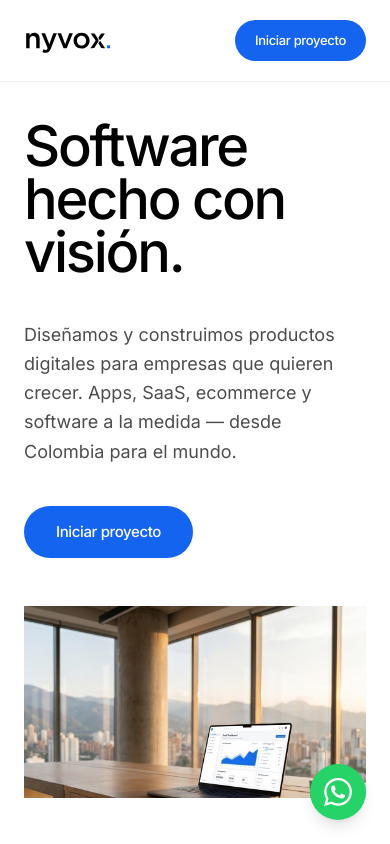
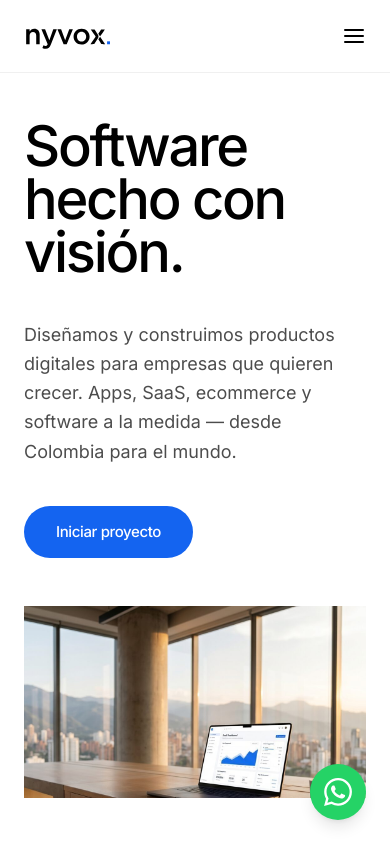
Before and after one commit to Osvaldmtz/nyvox, a Next.js app: page / in a window 390 px wide. Shown: the top 844 px of the page. Built offline with nearby package versions, Linux system fonts and the light colour scheme.

Commit message:
feat: mobile menu hamburguesa

```diff
--- a/components/Header.tsx
+++ b/components/Header.tsx
@@ -2,12 +2,20 @@
 
 import { Logo } from "@/components/ui/Logo";
 import {
+  AnimatePresence,
   motion,
   useMotionValueEvent,
   useScroll,
 } from "framer-motion";
 import Link from "next/link";
-import { useRef, useState } from "react";
+import {
+  useCallback,
+  useEffect,
+  useId,
+  useRef,
+  useState,
+} from "react";
+import { createPortal } from "react-dom";
 
 const easeEditorial = [0.22, 1, 0.36, 1] as const;
 
@@ -18,11 +26,104 @@ const links = [
   { href: "#proceso", label: "Proceso" },
   { href: "#nosotros", label: "Nosotros" },
   { href: "#contacto", label: "Contacto" },
-];
+] as const;
+
+const overlayMotion = {
+  initial: { opacity: 0, scale: 0.95 },
+  animate: { opacity: 1, scale: 1 },
+  exit: { opacity: 0, scale: 0.95 },
+  transition: { duration: 0.28, ease: easeEditorial },
+} as const;
+
+const linkListVariants = {
+  hidden: {},
+  visible: {
+    transition: { staggerChildren: 0.05, delayChildren: 0.06 },
+  },
+} as const;
+
+const linkItemVariants = {
+  hidden: { opacity: 0, y: 16 },
+  visible: {
+    opacity: 1,
+    y: 0,
+    transition: { duration: 0.32, ease: easeEditorial },
+  },
+} as const;
+
+function HamburgerIcon() {
+  return (
+    <svg
+      width="24"
+      height="24"
+      viewBox="0 0 24 24"
+      fill="none"
+      xmlns="http://www.w3.org/2000/svg"
+      aria-hidden
+      className="text-black"
+    >
+      <line
+        x1="3"
+        y1="6"
+        x2="21"
+        y2="6"
+        stroke="currentColor"
+        strokeWidth="2"
+        strokeLinecap="round"
+      />
+      <line
+        x1="3"
+        y1="12"
+        x2="21"
+        y2="12"
+        stroke="currentColor"
+        strokeWidth="2"
+        strokeLinecap="round"
+      />
+      <line
+        x1="3"
+        y1="18"
+        x2="21"
+        y2="18"
+        stroke="currentColor"
+        strokeWidth="2"
+        strokeLinecap="round"
+      />
+    </svg>
+  );
+}
+
+function CloseIcon() {
+  return (
+    <svg
+      width="24"
+      height="24"
+      viewBox="0 0 24 24"
+      fill="none"
+      xmlns="http://www.w3.org/2000/svg"
+      aria-hidden
+      className="text-black"
+    >
+      <path
+        d="M6 6l12 12M18 6L6 18"
+        stroke="currentColor"
+        strokeWidth="2"
+        strokeLinecap="round"
+      />
+    </svg>
+  );
+}
 
 export function Header() {
+  const dialogId = useId();
+  const titleId = `${dialogId}-title`;
+  const closeButtonRef = useRef<HTMLButtonElement>(null);
+  const dialogRef = useRef<HTMLDivElement>(null);
+
   const { scrollY } = useScroll();
   const [hidden, setHidden] = useState(false);
+  const [menuOpen, setMenuOpen] = useState(false);
+  const [mounted, setMounted] = useState(false);
   const lastY = useRef(0);
 
   useMotionValueEvent(scrollY, "change", (latest) => {
@@ -35,7 +136,144 @@ export function Header() {
     lastY.current = latest;
   });
 
+  useEffect(() => {
+    setMounted(true);
+  }, []);
+
+  useEffect(() => {
+    if (!menuOpen) return;
+    const previousOverflow = document.body.style.overflow;
+    document.body.style.overflow = "hidden";
+    return () => {
+      document.body.style.overflow = previousOverflow;
+    };
+  }, [menuOpen]);
+
+  useEffect(() => {
+    if (!menuOpen) return;
+
+    const onKeyDown = (e: KeyboardEvent) => {
+      if (e.key === "Escape") {
+        setMenuOpen(false);
+      }
+    };
+
+    window.addEventListener("keydown", onKeyDown);
+    return () => window.removeEventListener("keydown", onKeyDown);
+  }, [menuOpen]);
+
+  useEffect(() => {
+    if (!menuOpen || !dialogRef.current) return;
+
+    const root = dialogRef.current;
+    const selector =
+      'a[href]:not([tabindex="-1"]), button:not([disabled]):not([tabindex="-1"])';
+
+    const getFocusables = (): HTMLElement[] =>
+      Array.from(root.querySelectorAll<HTMLElement>(selector));
+
+    const focusTimeout = window.setTimeout(() => {
+      closeButtonRef.current?.focus();
+    }, 0);
+
+    const handleTab = (e: KeyboardEvent) => {
+      if (e.key !== "Tab") return;
+      const focusables = getFocusables();
+      if (focusables.length === 0) return;
+
+      const first = focusables[0];
+      const last = focusables[focusables.length - 1];
+
+      if (e.shiftKey) {
+        if (document.activeElement === first) {
+          e.preventDefault();
+          last.focus();
+        }
+      } else if (document.activeElement === last) {
+        e.preventDefault();
+        first.focus();
+      }
+    };
+
+    root.addEventListener("keydown", handleTab);
+    return () => {
+      window.clearTimeout(focusTimeout);
+      root.removeEventListener("keydown", handleTab);
+    };
+  }, [menuOpen]);
+
+  const closeMenu = useCallback(() => setMenuOpen(false), []);
+
+  const mobileMenu =
+    mounted &&
+    createPortal(
+      <AnimatePresence>
+        {menuOpen ? (
+          <motion.div
+            key="mobile-menu-overlay"
+            ref={dialogRef}
+            id={dialogId}
+            role="dialog"
+            aria-modal="true"
+            aria-labelledby={titleId}
+            {...overlayMotion}
+            className="fixed inset-0 z-50 flex flex-col bg-white md:hidden"
+          >
+            <h2 id={titleId} className="sr-only">
+              Menú de navegación
+            </h2>
+
+            <div className="flex shrink-0 justify-end px-6 pb-2 pt-6 md:px-10">
+              <button
+                ref={closeButtonRef}
+                type="button"
+                onClick={closeMenu}
+                aria-label="Cerrar menú"
+                className="flex size-6 shrink-0 items-center justify-center rounded-sm bg-transparent text-black outline-none ring-offset-2 focus-visible:ring-2 focus-visible:ring-black"
+              >
+                <CloseIcon />
+              </button>
+            </div>
+
+            <div className="flex min-h-0 flex-1 flex-col justify-center px-6">
+              <motion.nav
+                variants={linkListVariants}
+                initial="hidden"
+                animate="visible"
+                className="flex flex-col items-center gap-8"
+                aria-label="Secciones"
+              >
+                {links.map((item) => (
+                  <motion.div key={item.href} variants={linkItemVariants}>
+                    <Link
+                      href={item.href}
+                      onClick={closeMenu}
+                      className="block text-center text-5xl font-medium tracking-tight text-black transition-colors duration-300 hover:text-nyvox-blue"
+                    >
+                      {item.label}
+                    </Link>
+                  </motion.div>
+                ))}
+              </motion.nav>
+            </div>
+
+            <div className="shrink-0 px-6 pb-10 pt-8">
+              <Link
+                href="#contacto"
+                onClick={closeMenu}
+                className="mx-auto flex max-w-sm justify-center rounded-full bg-nyvox-blue px-8 py-4 text-center text-[17px] font-medium tracking-tight text-white transition-opacity duration-300 hover:opacity-90"
+              >
+                Iniciar proyecto
+              </Link>
+            </div>
+          </motion.div>
+        ) : null}
+      </AnimatePresence>,
+      document.body,
+    );
+
   return (
+    <>
       <motion.header
         initial={{ y: 0 }}
         animate={{ y: hidden ? "-100%" : 0 }}
@@ -46,7 +284,10 @@ export function Header() {
           <Link href="/" className="shrink-0">
             <Logo priority />
           </Link>
-        <nav className="hidden items-center gap-10 text-[15px] font-medium tracking-tight text-nyvox-black md:flex">
+          <nav
+            className="hidden items-center gap-10 text-[15px] font-medium tracking-tight text-nyvox-black md:flex"
+            aria-label="Principal"
+          >
             {links.map((item) => (
               <Link
                 key={item.href}
@@ -59,11 +300,23 @@ export function Header() {
           </nav>
           <Link
             href="#contacto"
-          className="inline-flex shrink-0 rounded-full bg-nyvox-blue px-5 py-2.5 text-[13px] font-medium tracking-tight text-white transition-opacity duration-300 hover:opacity-90 md:text-[14px]"
+            className="hidden shrink-0 rounded-full bg-nyvox-blue px-5 py-2.5 text-[14px] font-medium tracking-tight text-white transition-opacity duration-300 hover:opacity-90 md:inline-flex"
           >
             Iniciar proyecto
           </Link>
+          <button
+            type="button"
+            className="flex size-6 shrink-0 items-center justify-center rounded-sm bg-transparent text-black outline-none ring-offset-2 focus-visible:ring-2 focus-visible:ring-black md:hidden"
+            aria-label="Abrir menú"
+            aria-expanded={menuOpen}
+            aria-controls={dialogId}
+            onClick={() => setMenuOpen(true)}
+          >
+            <HamburgerIcon />
+          </button>
         </div>
       </motion.header>
+      {mobileMenu}
+    </>
   );
 }
```
Lines whose indentation alone changed are shown as unchanged.
